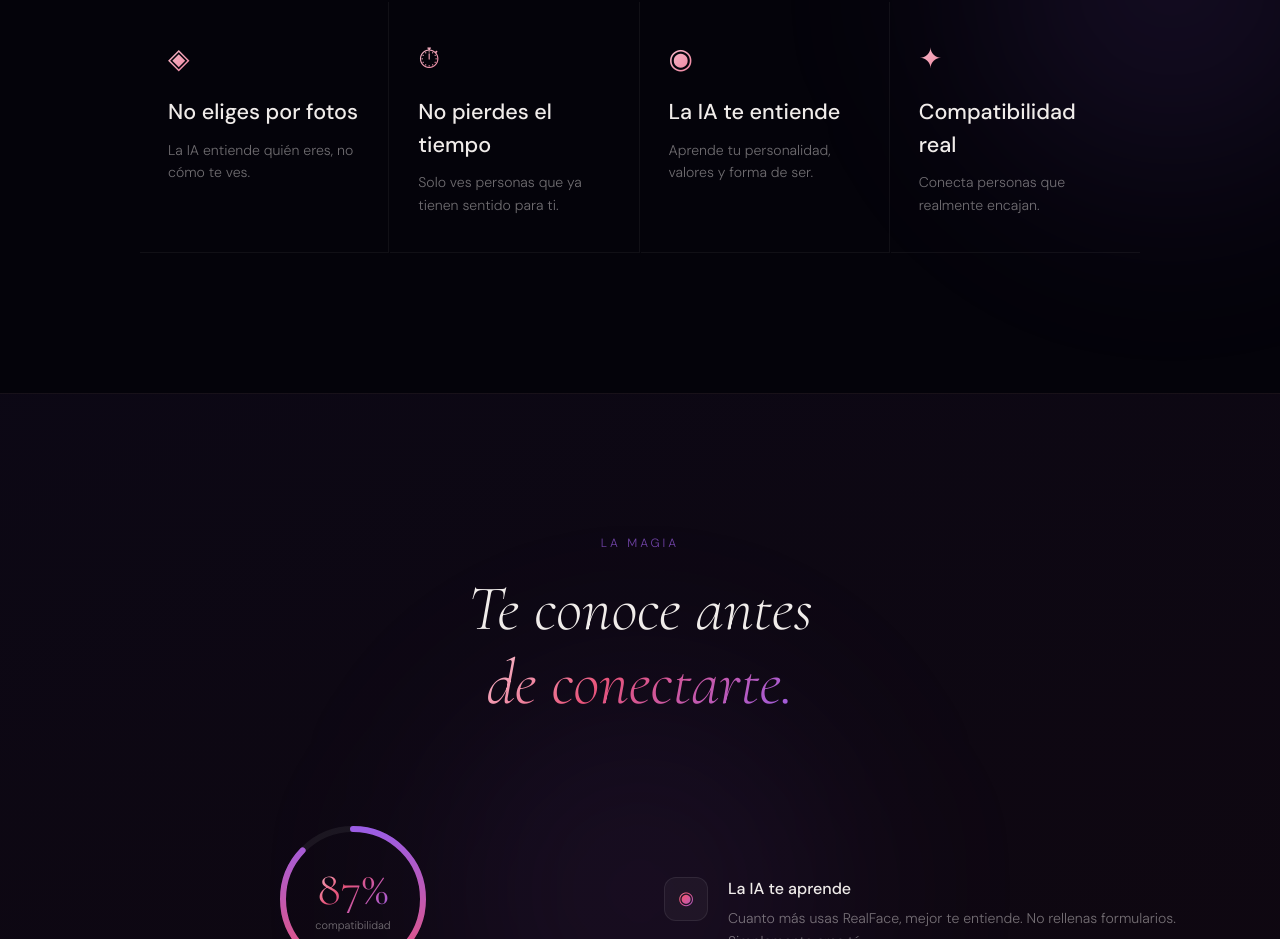
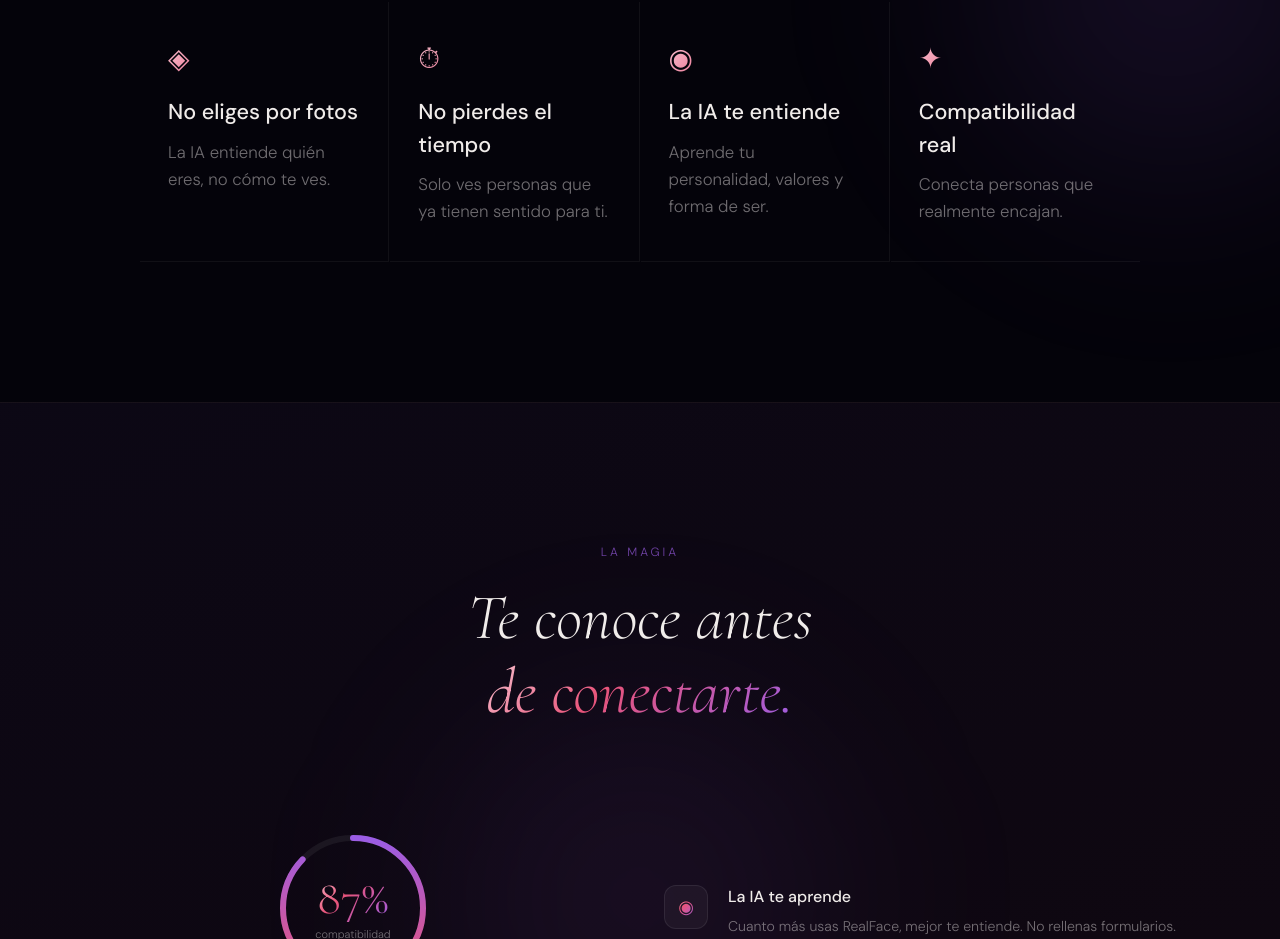
Before and after one commit to dianasanchezindeed/DIANA-REALFACE, a Next.js app: page / in a window 1280 px wide. Shown: the part 2251-3190 px from the top of the page. Built offline with nearby package versions, Linux system fonts and the light colour scheme.

Commit message:
Increase font size of item description text

```diff
--- a/app/page.js
+++ b/app/page.js
@@ -308,7 +308,7 @@ export default function Home() {
                 style={{ padding: '36px 28px', borderRight: i < 3 ? '1px solid rgba(255,255,255,0.05)' : 'none', borderBottom: '1px solid rgba(255,255,255,0.05)' }}>
                 <div className="gradient-text" style={{ fontSize: 28, marginBottom: 16 }}>{item.icon}</div>
                 <h3 style={{ fontSize: '1.35rem', fontWeight: 500, marginBottom: 10 }}>{item.label}</h3>
-                <p style={{ fontSize: '0.88rem', color: 'var(--text-muted)', lineHeight: 1.6 }}>{item.sub}</p>
+                <p style={{ fontSize: '1.05rem', color: 'var(--text-muted)', lineHeight: 1.6 }}>{item.sub}</p>
               </div>
             ))}
           </div>
```
